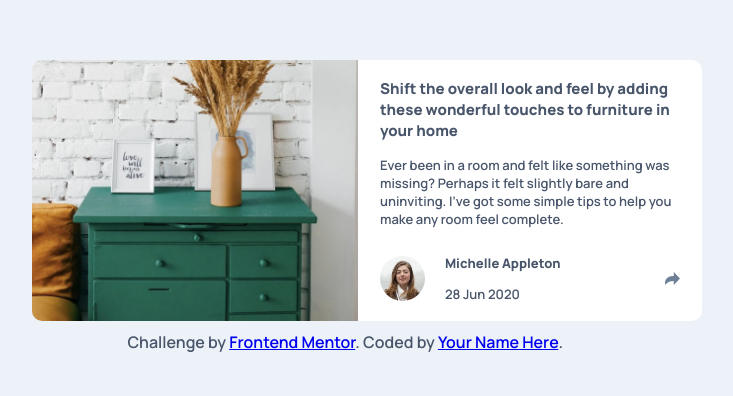
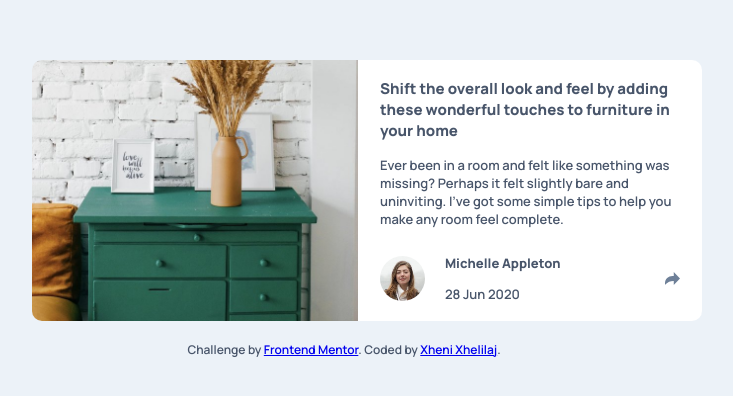
Before and after one commit to xhenixhelilaj/article-preview-component-master, a plain HTML site: page index.html in a window 1280 px wide. Shown: the part 132-528 px from the top of the page, without its empty margins (262-995 px from the left). Drawn offline with Linux system fonts and the light colour scheme.

Commit message:
fix attribution

```diff
--- a/index.css
+++ b/index.css
@@ -22,6 +22,7 @@ main{
     width: 100%;
     border-top-left-radius: 10px;
     border-bottom-left-radius: 10px ;
+
 }
 .first-part{
     flex-basis: 35%;
@@ -62,6 +63,7 @@ main{
     margin-right: 20px;
 }
 .attribution{
-    margin-top: 10px;
-    margin-left: 95px;
+    margin-top: 20px;
+    margin-left: 155px;
+    font-size: 12px;
 }
--- a/index.html
+++ b/index.html
@@ -49,7 +49,7 @@
     </section>
     <div class="attribution">
       Challenge by <a href="https://www.frontendmentor.io?ref=challenge" target="_blank">Frontend Mentor</a>.
-      Coded by <a href="#">Your Name Here</a>.
+      Coded by <a href="https://github.com/xhenixhelilaj/article-preview-component-master">Xheni Xhelilaj</a>.
     </div>
   </main>
 
```
